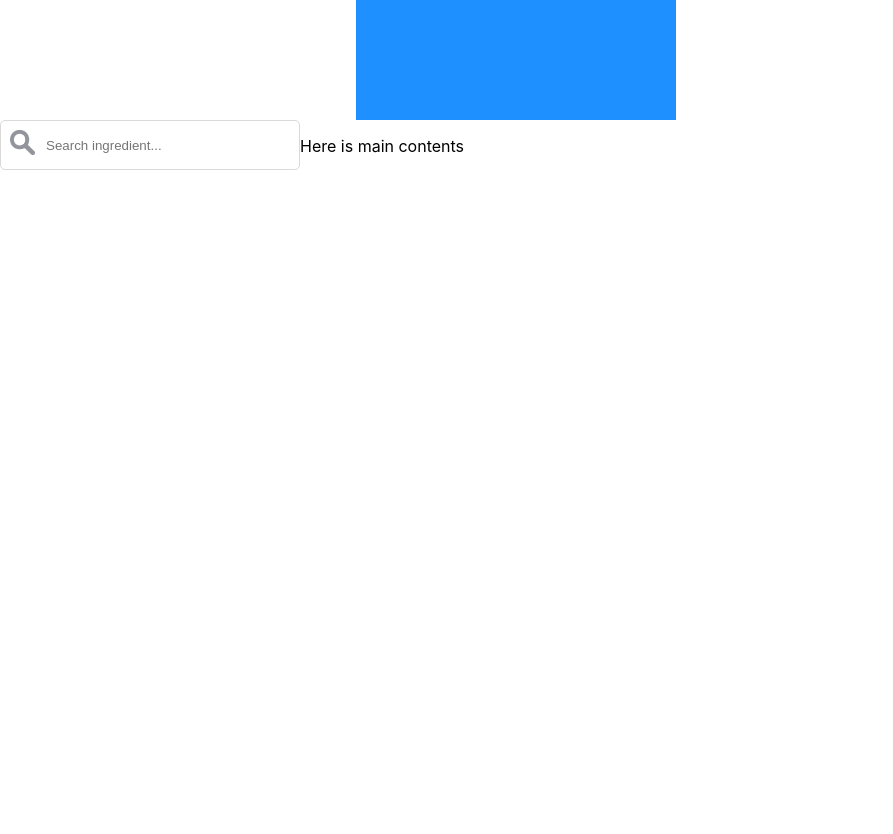
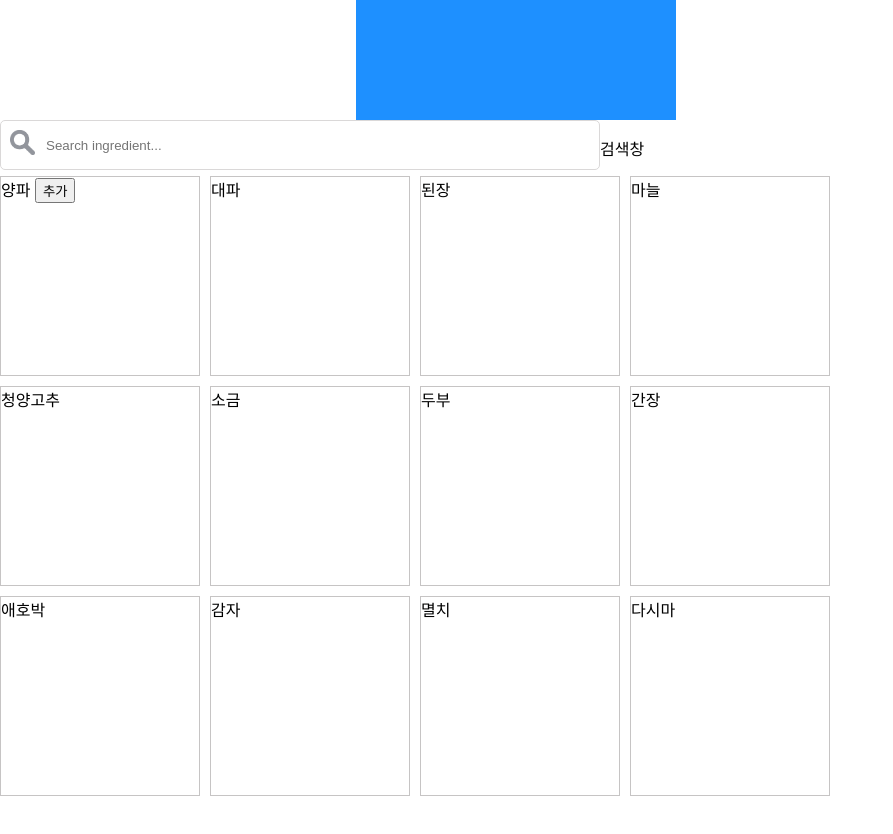
Before and after one commit to yunseong76039287/econo-refrigerator, a React (Create React App) app: page / in a window 1280 px wide. Shown: the part 900-1734 px from the top of the page, without its empty margins (0-893 px from the left). Before the commit the page ends 1620 px from the top, so only its background shows below. Built offline with nearby package versions, Linux system fonts and the light colour scheme.

Commit message:
make ingredient grid

```diff
--- a/src/App.js
+++ b/src/App.js
@@ -1,4 +1,5 @@
 import React from "react";
+import ReactDOM from "react-dom";
 import "./App.css";
 import Header from "./Header";
 import Sidebar from "./Sidebar";
--- a/src/Contents.js
+++ b/src/Contents.js
@@ -1,14 +1,15 @@
 import React from 'react';
 import './Contents.css';
 import Search from './Search.js';
+import Ingredient from './Ingredient.js';
 
 const Contents = () => {
     return(
         <div className="contents">
             <div><Search /></div>
             <div>
-                <p>Here is main contents</p>
-
+                <p>검색창</p>
+                <Ingredient />
             </div>
 
         </div>
--- /dev/null
+++ b/src/Ingredient.css
@@ -0,0 +1,13 @@
+/* 이미지 사이즈에 맞추어 추후에 행열 길이 변경 */
+
+.ingredient-container {
+  display: grid;
+  grid-template-columns: repeat(4, 200px); /* 행의 갯수, 그리고 길이 */
+  grid-template-rows: repeat(4, 200px); /* 열의 갯수, 그리고 길이 */
+  row-gap: 10px;
+  column-gap: 10px;
+}
+
+.ingredient-container-item {
+  border: 1px solid rgba(153, 150, 150, 0.555);
+}
--- /dev/null
+++ b/src/Ingredient.js
@@ -0,0 +1,47 @@
+import React from 'react';
+import ReactDOM from 'react-dom';
+import './Ingredient.css';
+
+
+const ingredientList = document.querySelector(".ingredient-list");
+const ingredientContainer = document.querySelector(".ingredient-container");
+const ingredientContainerItem = document.querySelector(".ingredient-container-item");
+
+
+const addIngredient = (text) => {
+    const list = document.createElement("li");
+    const span = document.createElement("span");
+    span.innerHTML = text;
+    list.appendChild(span);
+    ingredientList.appendChild(list);
+}
+
+const selectIngredient = (event) => {
+    addIngredient("재료 클릭 테스트");
+}
+
+const Ingredient = () => {
+    return (
+        <div className="ingredient-container">
+            <div className="ingredient-container-item">양파 <button onClick={selectIngredient}>추가</button></div>
+            <div className="ingredient-container-item"><span>대파</span></div>
+            <div className="ingredient-container-item"><span>된장</span></div>
+            <div className="ingredient-container-item"><span>마늘</span></div>
+            <div className="ingredient-container-item"><span>청양고추</span></div>
+            <div className="ingredient-container-item"><span>소금</span></div>
+            <div className="ingredient-container-item"><span>두부</span></div>
+            <div className="ingredient-container-item"><span>간장</span></div>
+            <div className="ingredient-container-item"><span>애호박</span></div>
+            <div className="ingredient-container-item"><span>감자</span></div>
+            <div className="ingredient-container-item"><span>멸치</span></div>
+            <div className="ingredient-container-item"><span>다시마</span></div>
+        </div>
+    )
+
+}
+
+
+
+
+
+export default Ingredient;
--- a/src/Search.css
+++ b/src/Search.css
@@ -16,7 +16,7 @@
 }
 
 .search {
-  width: 300px;
+  width: 600px;
   height: 50px;
   background: white;
   border: 1px solid rgb(218, 216, 216);
--- a/src/Sidebar.css
+++ b/src/Sidebar.css
@@ -13,7 +13,7 @@
   padding-bottom: 20px;
 }
 
-.ingredient_list {
+.ingredient-list {
   list-style-type: none;
   color: white;
   line-height: 2em;
--- a/src/Sidebar.js
+++ b/src/Sidebar.js
@@ -5,7 +5,7 @@ const Sidebar = () => {
     return (
         <div className="sidebar">
             <h1 className="ingredient">재료 목록</h1>
-            <ul className="ingredient_list">
+            <ul className="ingredient-list">
                 <li>test1</li>
                 <li>test2</li>
                 <li>test3</li>
```
